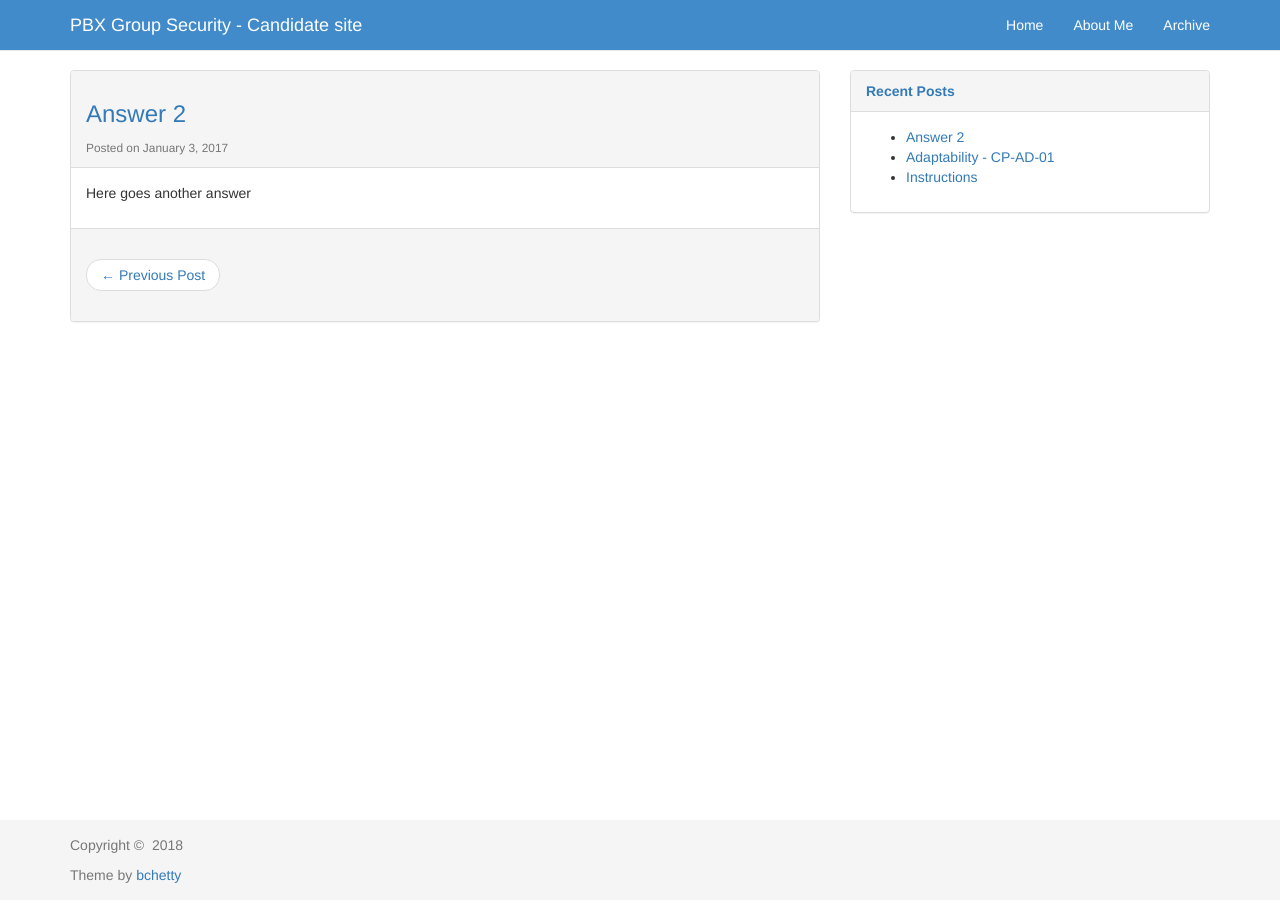
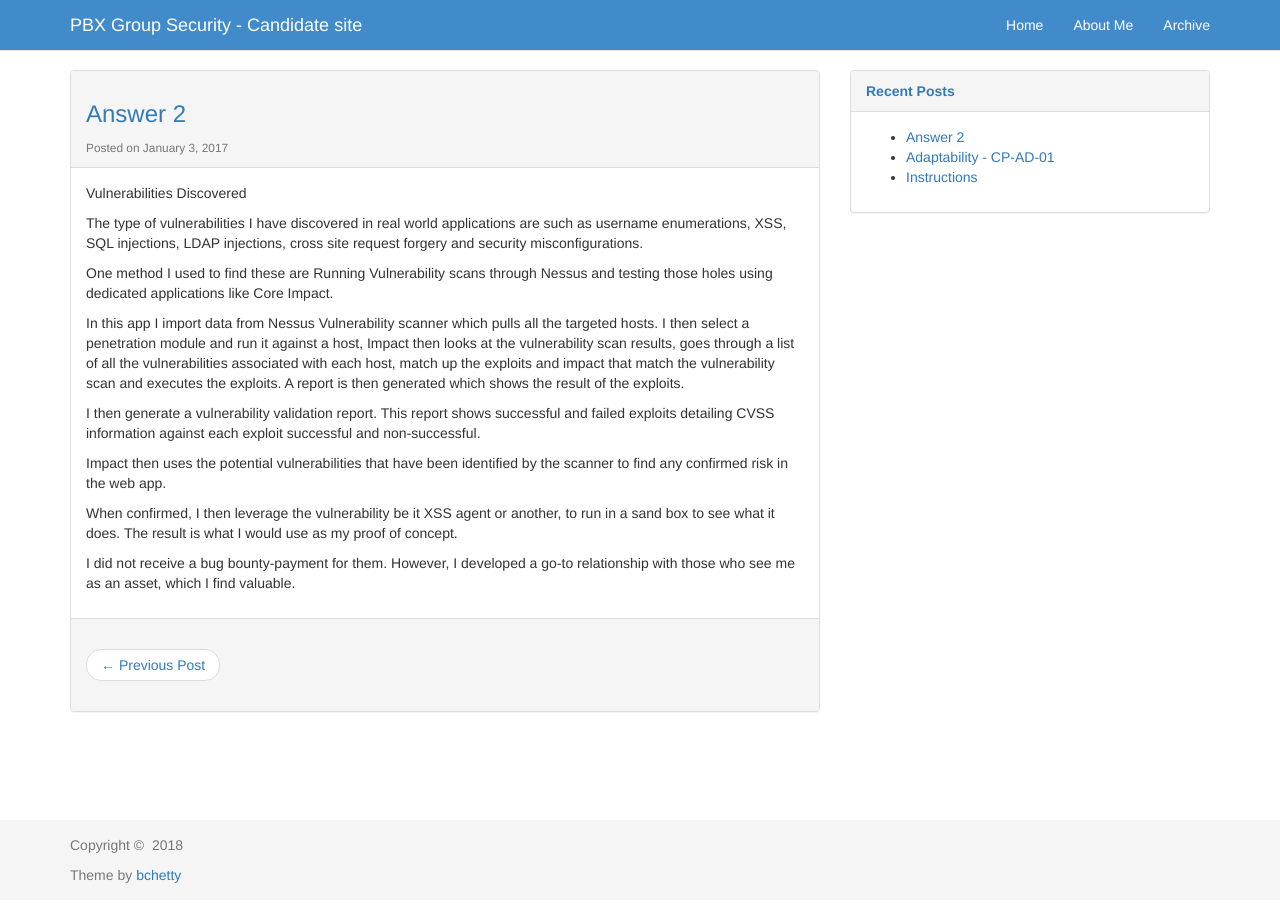
Before and after one commit to JWanderema/joelsPBXanswers, a Jekyll site: the page built from _posts/2017-01-03-Answer-2.md, in a window 1280 px wide. Built offline with Jekyll 4.4.1, drawn with Linux system fonts in a browser that asks for light colours; nearby versions of some CDN libraries.

Commit message:
Vulnerabilities Discovered

```diff
--- a/_posts/2017-01-03-Answer-2.md
+++ b/_posts/2017-01-03-Answer-2.md
@@ -3,4 +3,18 @@ layout  : post
 title   : Answer 2
 ---
 
-Here goes another answer
+Vulnerabilities Discovered
+
+The type of vulnerabilities I have discovered in real world applications are such as username enumerations, XSS, SQL injections, LDAP injections, cross site request forgery and security misconfigurations.
+
+One method I used to find these are Running Vulnerability scans through Nessus and testing those holes using dedicated applications like Core Impact.
+
+In this app I import data from Nessus Vulnerability scanner which pulls all the targeted hosts. I then select a penetration module and run it against a host, Impact then looks at the vulnerability scan results, goes through a list of all the vulnerabilities associated with each host, match up the exploits and impact that match the vulnerability scan and executes the exploits. A report is then generated which shows the result of the exploits.
+
+I then generate a vulnerability validation report. This report shows successful and failed exploits detailing CVSS information against each exploit successful and non-successful.
+
+Impact then uses the potential vulnerabilities that have been identified by the scanner to find any confirmed risk in the web app.
+
+When confirmed, I then leverage the vulnerability be it XSS agent or another, to run in a sand box to see what it does. The result is what I would use as my proof of concept.
+
+I did not receive a bug bounty-payment for them. However, I developed a go-to relationship with those who see me as an asset, which I find valuable.
```
